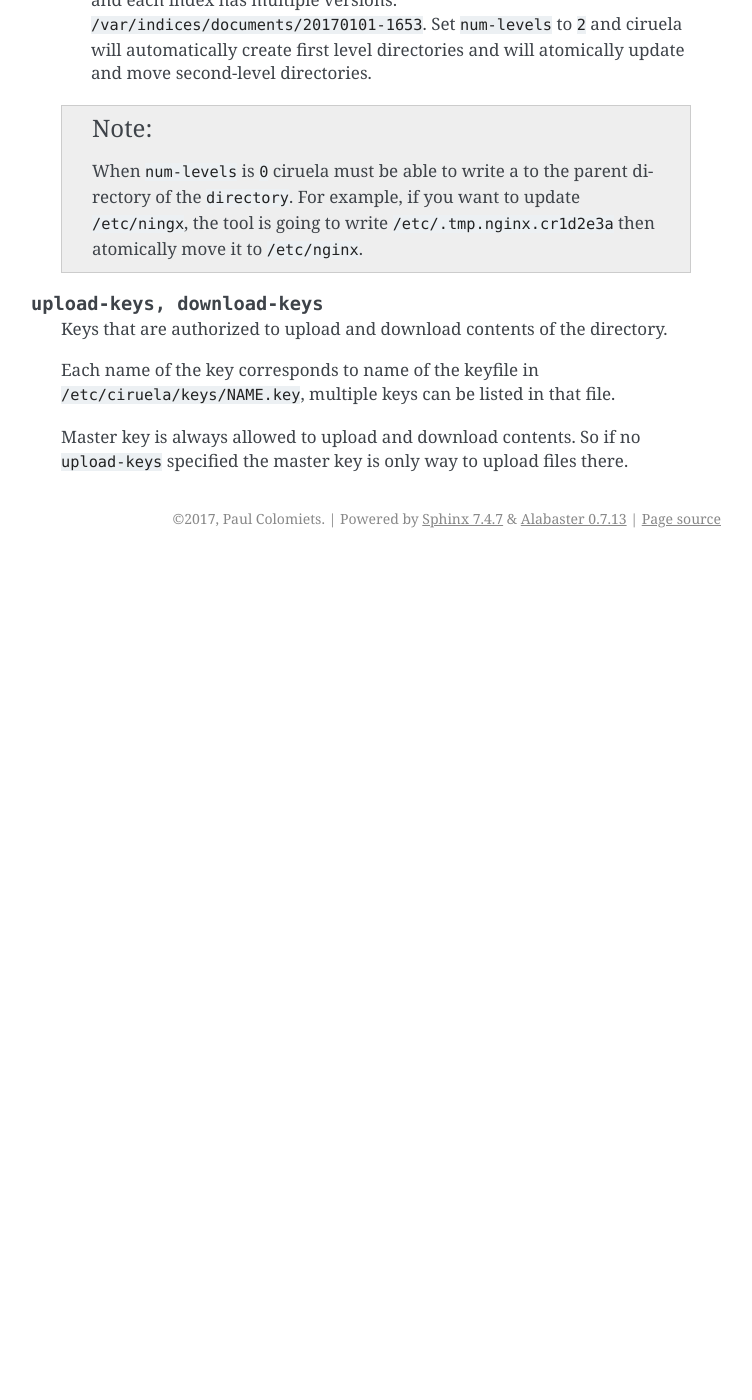
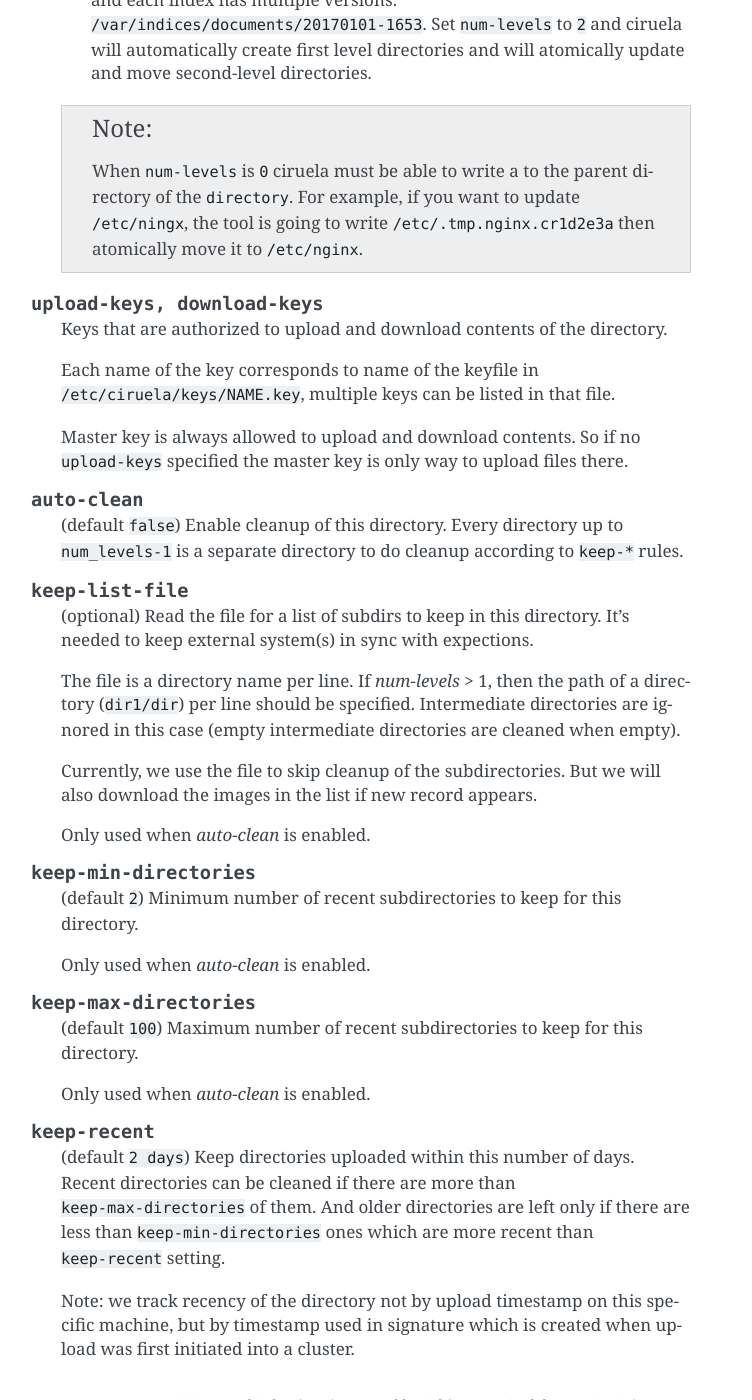
Before and after one commit to tailhook/ciruela, a Sphinx documentation site: the page built from doc/config/directory.rst, in a window 1280 px wide and 1400 px high, scrolled down 1419 px. Shown: the whole window, without its empty margins (389-1141 px from the left). Built offline with Sphinx 7.4.7, drawn with Linux system fonts in a browser that asks for light colours; before the commit the page ends 1977 px from its top, so only the background shows below that.

Commit message:
Initial configuration for cleanup

```diff
--- a/doc/config/directory.rst
+++ b/doc/config/directory.rst
@@ -97,3 +97,55 @@ alias and anchor.
 
    Master key is always allowed to upload and download contents. So if no
    ``upload-keys`` specified the master key is only way to upload files there.
+
+.. index:: pair: auto-clean; Directory Config
+.. describe:: auto-clean
+
+   (default ``false``) Enable cleanup of this directory. Every directory up
+   to ``num_levels-1`` is a separate directory to do cleanup according to
+   ``keep-*`` rules.
+
+.. index:: pair: keep-list-file; Directory Config
+.. describe:: keep-list-file
+
+    (optional) Read the file for a list of subdirs to keep in this directory.
+    It's needed to keep external system(s) in sync with expections.
+
+    The file is a directory name per line. If `num-levels` > 1, then the
+    path of a directory (``dir1/dir``) per line should be specified.
+    Intermediate directories are ignored in this case (empty intermediate
+    directories are cleaned when empty).
+
+    Currently, we use the file to skip cleanup of the subdirectories. But we
+    will also download the images in the list if new record appears.
+
+    Only used when `auto-clean` is enabled.
+
+.. index:: pair: keep-min-directories; Directory Config
+.. describe:: keep-min-directories
+
+    (default ``2``) Minimum number of recent subdirectories to keep for this
+    directory.
+
+    Only used when `auto-clean` is enabled.
+
+.. index:: pair: keep-max-directories; Directory Config
+.. describe:: keep-max-directories
+
+    (default ``100``) Maximum number of recent subdirectories to keep for this
+    directory.
+
+    Only used when `auto-clean` is enabled.
+
+.. index:: pair: keep-recent; Directory Config
+.. describe:: keep-recent
+
+    (default ``2 days``) Keep directories uploaded within this number of
+    days. Recent directories can be cleaned if there are more than
+    ``keep-max-directories`` of them. And older directories are left only if
+    there are less than ``keep-min-directories`` ones which are more recent
+    than ``keep-recent`` setting.
+
+    Note: we track recency of the directory not by upload timestamp on this
+    specific machine, but by timestamp used in signature which is created
+    when upload was first initiated into a cluster.
```
Also changed, not shown: 1 other file.
